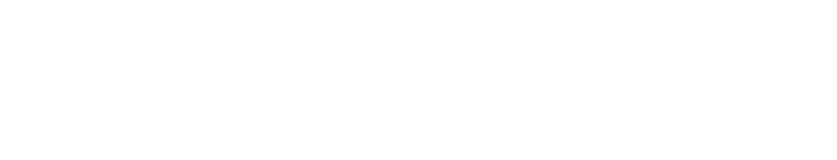
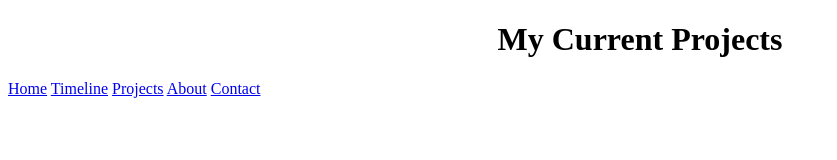
Before and after one commit to FenrirIsFree/the-beginnings, a plain HTML site: page projects.html in a window 1280 px wide. Shown: the whole page, without its empty margins (0-837 px from the left). Drawn offline with Linux system fonts and the light colour scheme.

Commit message:
Update projects.html

```diff
--- a/projects.html
+++ b/projects.html
@@ -6,4 +6,16 @@
         <meta name="viewport" content="width=device-width, initial-scale=1.0">
         <title>Projects | Nicholas Lopez</title>
     </head>
+    <body>
+        <center>
+            <h1 text=green>My Current Projects</h1>
+        </center>
+        <nav>
+            <a href="./index.html">Home</a>
+            <a href="./TheWebsiteTimeline.html">Timeline</a>
+            <a href="./projects.html">Projects</a>
+            <a href="./about.html">About</a>
+            <a href="./contact.html">Contact</a>
+        </nav>
+     </body>
 </html>
```
